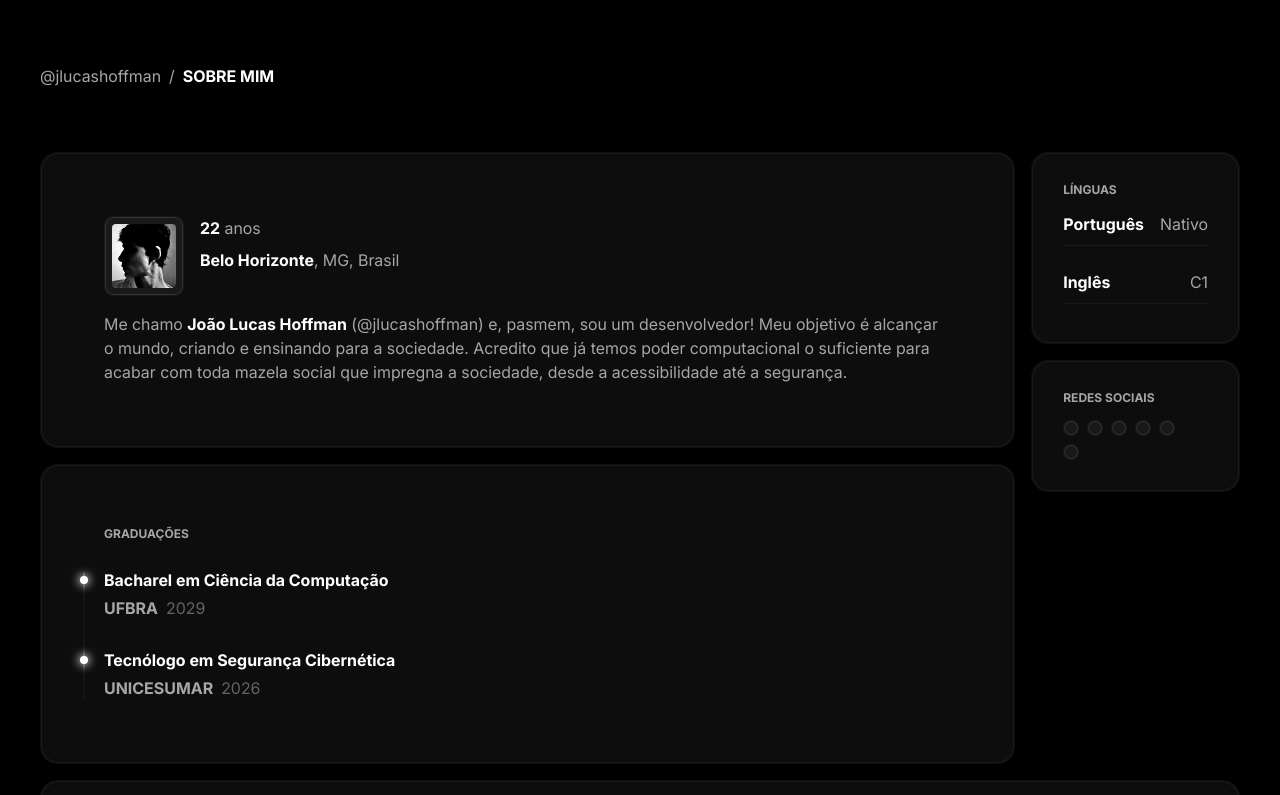
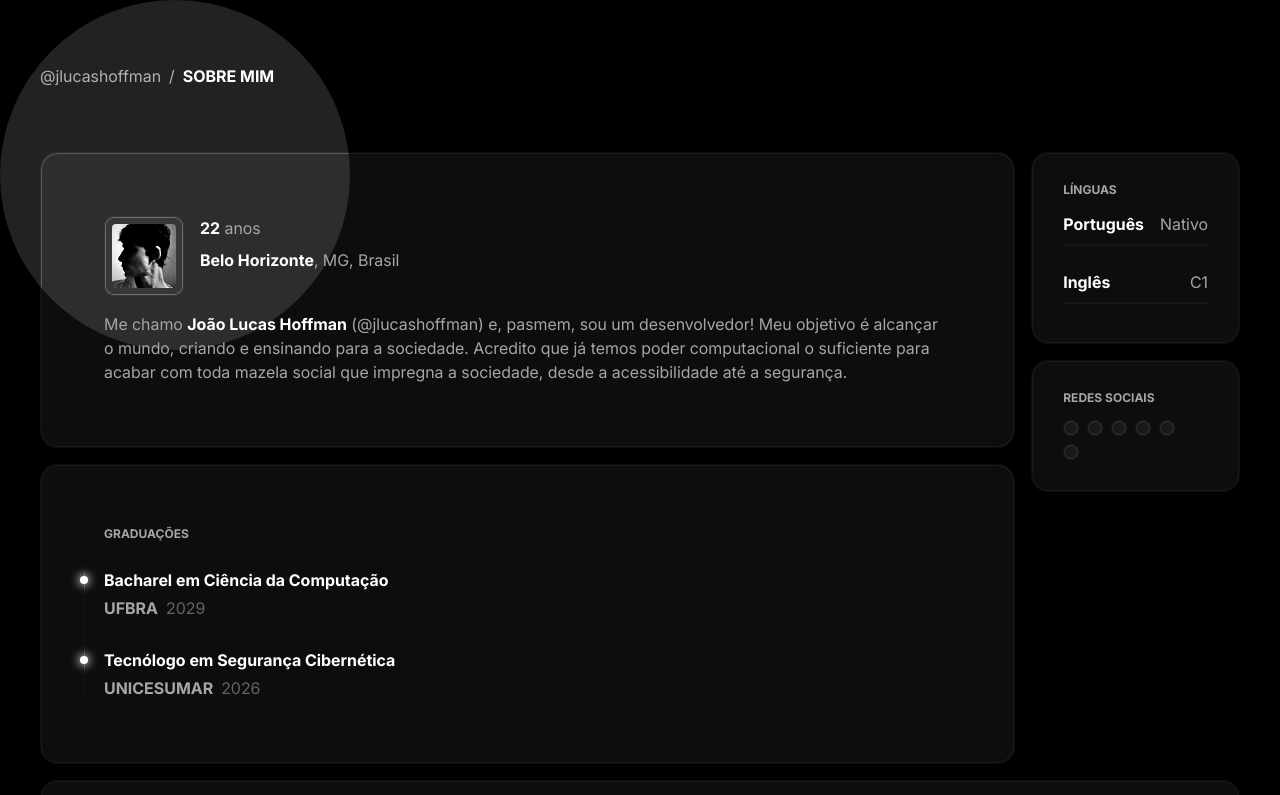
Before and after one commit to jlucashoffman/www.jlucashoffman.dev.br, a SvelteKit app: page / in a window 1280 px wide. Shown: the top 795 px of the page. Built offline with nearby package versions, Linux system fonts and the light colour scheme; some icons are missing.

Commit message:
feat: add MouseSeeker component for enhanced mouse tracking effect in portfolio layout

```diff
--- /dev/null
+++ b/src/lib/components/portfolio/mouseSeeker.svelte
@@ -0,0 +1,47 @@
+<script lang="ts">
+	import { onMount } from "svelte";
+
+	let seeker: SVGSVGElement;
+
+	function handleMove(e: MouseEvent) {
+		const x = e.clientX - 175; // metade da largura
+		const y = e.clientY - 175; // metade da altura
+
+		seeker.style.transform = `translate(${x}px, ${y}px)`;
+	}
+
+	onMount(() => {
+		window.addEventListener("mousemove", handleMove);
+
+		return () => {
+			window.removeEventListener("mousemove", handleMove);
+		};
+	});
+</script>
+
+<svg
+	bind:this={seeker}
+	width="350"
+	height="350"
+	viewBox="0 0 350 350"
+	xmlns="http://www.w3.org/2000/svg"
+	class="seeker"
+>
+	<circle
+		cx="175"
+		cy="175"
+		r="175"
+		fill="#ffffff22"
+	/>
+</svg>
+
+<style>
+	.seeker {
+		position: fixed;
+		top: 0;
+		left: 0;
+        z-index: 0;
+		pointer-events: none;
+		will-change: transform;
+	}
+</style>
--- a/src/routes/(portfolio)/+layout.svelte
+++ b/src/routes/(portfolio)/+layout.svelte
@@ -4,6 +4,7 @@
     import Header from '$lib/components/portfolio/layouts/header.svelte';
 	import "$lib/styles/reset.css";
 	import "$lib/styles/portfolio.css";
+    import MouseSeeker from '$lib/components/portfolio/mouseSeeker.svelte';
 
 	let { children } = $props();
 </script>
@@ -12,6 +13,8 @@
 	<link rel="icon" href={favicon} />
 	<link rel="stylesheet" href="https://fonts.googleapis.com/css2?family=Material+Symbols+Rounded:opsz,wght,FILL,GRAD@20,400,0,0&icon_names=favorite" />
 </svelte:head>
+
+<MouseSeeker />
 
 <Header />
 <main>{@render children()}</main>
```
